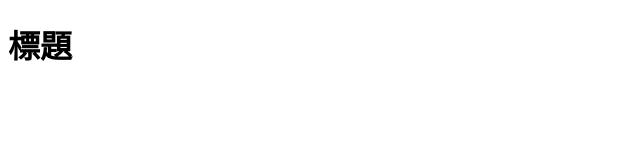
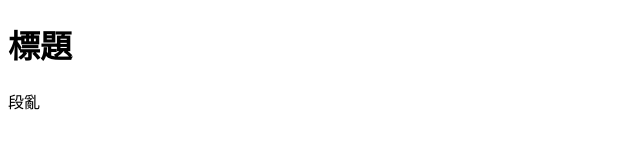
Before and after one commit to rubxx40734/git-rebase, a plain HTML site: page index.html in a window 1280 px wide. Shown: the full height of the page, 0-640 px from the left. Drawn offline with Linux system fonts and the light colour scheme.

Commit message:
add 新增段落

```diff
--- a/index.html
+++ b/index.html
@@ -8,5 +8,6 @@
 </head>
 <body>
     <h1>標題</h1>
+    <p>段亂</p>
 </body>
 </html>
```
